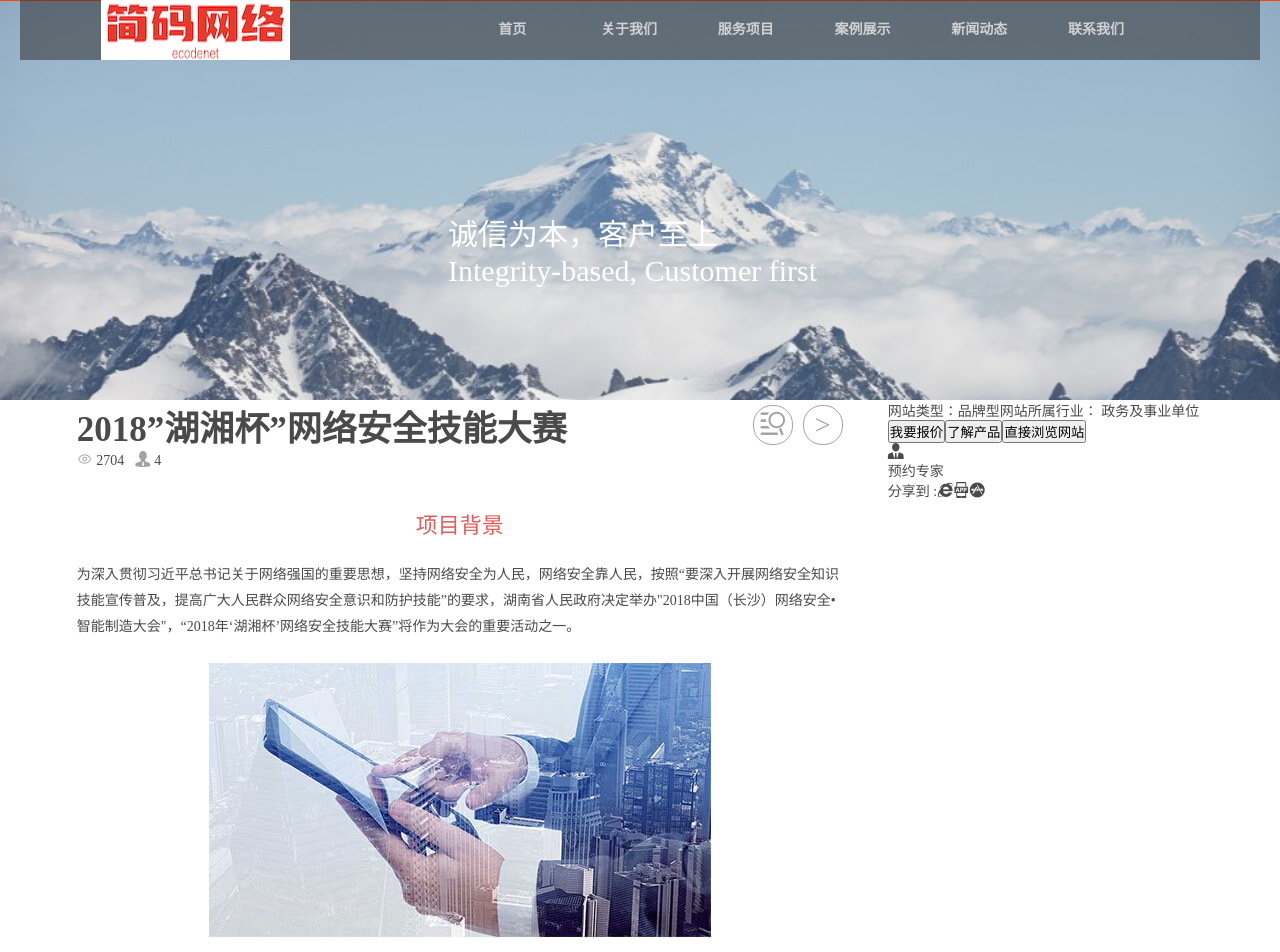
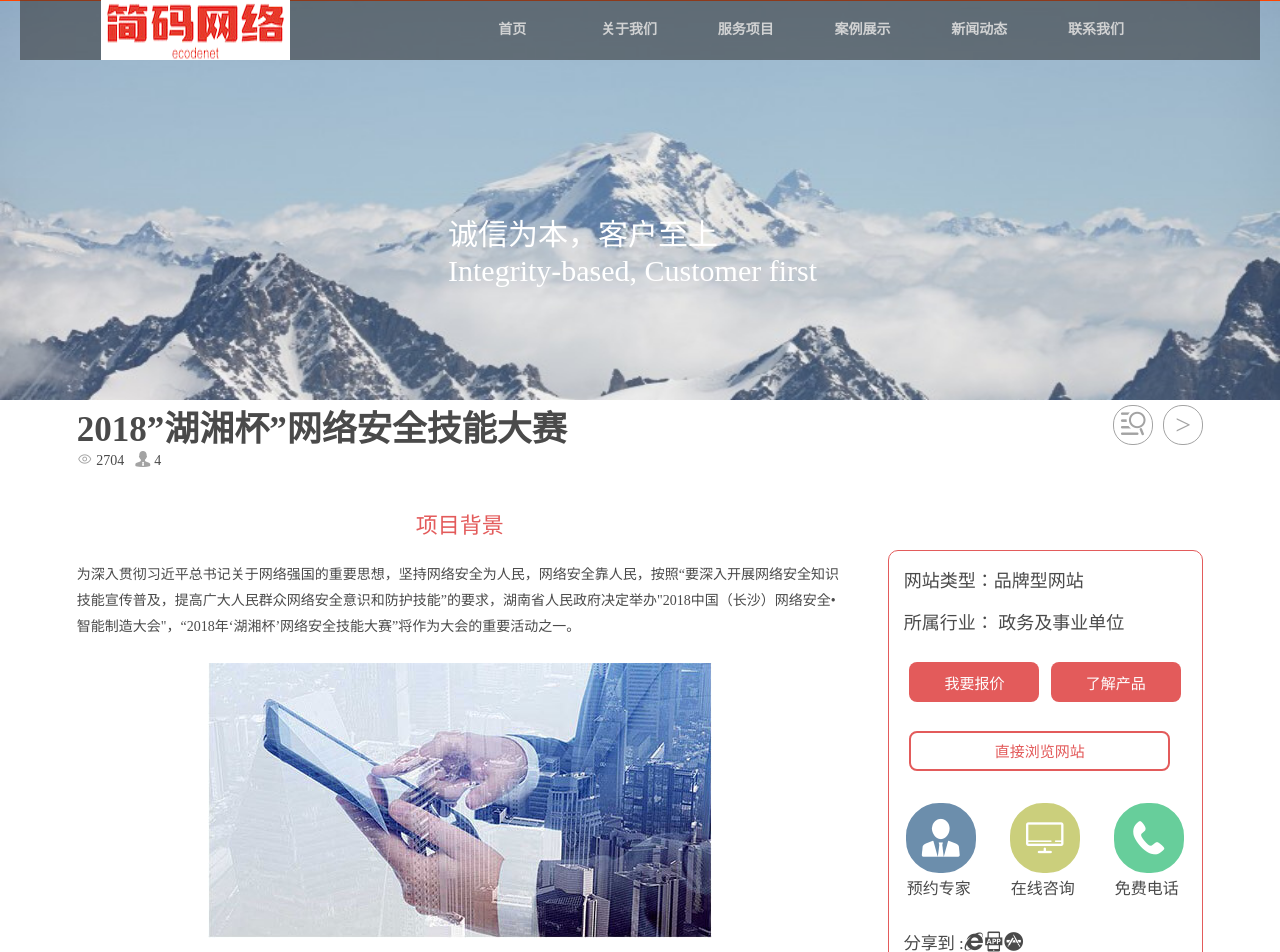
Before and after one commit to yaner1128/second, a Vue app: page /demo/demodetail in a window 1280 px wide. Shown: the top 952 px of the page. Built offline with nearby package versions, Linux system fonts and the light colour scheme.

Commit message:
第二次合并后的第二次保存

```diff
--- a/src/components/Common/Slideshow.vue
+++ b/src/components/Common/Slideshow.vue
@@ -11,7 +11,7 @@
             	<p class="textp2"><span class="myAnimate bounceInDown delay0s">{{item.txt}}</span></p>
             	<p class="textp" v-html="item.txt2"></p>
             	<img src="../../../static/images/mouse.png" style="width:41px;position:absolute;left:48%;top:55%">
-       		 </div>
+      </div>
 		</div>
 
     </div>
@@ -117,6 +117,7 @@ export default {
 	position: absolute;
 	top:38%;
 	left:44%;
+  float: left;
     text-align: center;
     font-weight: 700;
     font-size:38px;
@@ -124,11 +125,61 @@ export default {
 }
 .italictext .textp{
 	position: absolute;
+  float: left;
 	top:46%;
 	left:39.5%;
     text-align: center;
 	font-size:16px ;
 
+}
+.italictext .textp,.textp2{
+ /* float: left;*/
+
+  /*width:400px;
+  height:500px;*/
+  animation: bounceInBelow 2.4s 1 cubic-bezier(0.215, 0.355, 0.610, 1.000);
+}
+@keyframes bounceInBelow {
+  0% {
+    opacity: 0;
+    transform: translate3d(0, -3000px, 0);
+  }
+  60% {
+    opacity: 1;
+    transform: translate3d(0,25px , 0);
+  }
+  75% {
+    transform: translate3d(0,10px , 0);
+  }
+  90% {
+    transform: translate3d(0,5px , 0);
+  }
+  100% {
+    transform: none;
+  }
+}
+.italictext img{
+  float: left;
+  animation: bounceIn 4s 4  cubic-bezier(0.215, 0.355, 0.610, 1.000);
+}
+@keyframes bounceIn {
+  0% {
+    opacity: 0;
+    transform: translate3d(0,390px, 0);
+  }
+  60% {
+    opacity: 1;
+    transform: translate3d(0,350px , 0);
+  }
+  75% {
+    transform: translate3d(0,55% , 0);
+  }
+  90% {
+    transform: translate3d(0,350px , 0);
+  }
+  100% {
+    transform: translate3d(0,55% , 0);
+  }
 }
 .myAnimate{
 	animation-duration: 2s;
--- a/src/components/Demo/DemoDetail.vue
+++ b/src/components/Demo/DemoDetail.vue
@@ -8,8 +8,7 @@
 				<!-- 大标题 -->
 			<div class="title">
 				<h1>2018”湖湘杯”网络安全技能大赛</h1>
-				<span class="iconfont nextdemo" title="简码网络公司">></span>
-				<span class="iconfont alldemo">&#xe684;</span>
+
 
 			</div>
 			<div class="interactive">
@@ -44,18 +43,31 @@
 
 			<!-- 了解更多，预约 -->
 			<div class="learnmore">
+				<div class="demos">
+					<span class="iconfont nextdemo" title="简码网络公司">></span>
+					<span class="iconfont alldemo">&#xe684;</span>
+				</div>
+				<div class="moredetail">
 					<div class="moretitle">
-					<span>网站类型：品牌型网站</span>
-					<span>所属行业： 政务及事业单位</span>
+						<span>网站类型：品牌型网站</span><br><br>
+						<span>所属行业： 政务及事业单位</span><br>
 						<button>我要报价</button>
-					<button>了解产品</button>
-					<button>直接浏览网站</button>
+						<button>了解产品</button><br>
+						<button class="surfing">直接浏览网站</button>
 					</div>
 					<div class="consult">
 						<ul class="consulting">
 							<li>
 								<div class="iconfont">&#xe60d;</div>
-							<span>预约专家<!-- 在线咨询 免费电话 --></span>
+								<span>预约专家</span>
+							</li>
+							<li>
+								<div class="iconfont icontwo">&#xe75f;</div>
+								<span>在线咨询</span>
+							</li>
+							<li>
+								<div class="iconfont iconthree">&#xe680;</div>
+								<span>免费电话</span>
 							</li>
 						</ul>
 					</div>
@@ -63,7 +75,11 @@
 						分享到 :<i class="iconfont">&#xe604;&#xe652;&#xe6f5;</i>
 					</div>
 				</div>
+
 			</div>
+		</div>
+		 <!-- 脚部 -->
+  <Footer />
 	</div>
 
 </template>
@@ -82,7 +98,9 @@ export default {
 </script>
 
 <style lang="css" scoped>
-
+.container{
+	margin-bottom: 5%;
+}
 
 .detailleft{
 	display:inline-block;
@@ -92,7 +110,9 @@ export default {
 	display: inline-block;
 	font-size: 35px;
 }
-.title span{
+
+
+.demos span{
 	float: right;
 	font-size: 28px;
 	width:38px;
@@ -105,12 +125,12 @@ export default {
 	margin-top: 5px;
 	margin-left: 10px;
 }
-.title .nextdemo:hover{
+.demos .nextdemo:hover{
 	color: rgb(227,91,91);
 	border-color: rgb(227,91,91);
 	cursor: pointer;
 }
-.title .alldemo:hover{
+.demos .alldemo:hover{
 	color: rgb(227,91,91);
 	border-color: rgb(227,91,91);
 	cursor: pointer;
@@ -144,6 +164,85 @@ export default {
 }
 .learnmore{
 	width:28%;
+	height: 400px;
 	float: right;
+
+}
+.learnmore .moredetail{
+	margin-top: 150px;
+	border: 1.5px solid rgb(227,91,91);
+	border-radius: 10px;
+}
+.learnmore .moredetail .moretitle{
+	padding: 15px;
+
+}
+.learnmore .moredetail .moretitle span{
+	font-size: 18px;
+}
+.learnmore .moredetail .moretitle button{
+  width: 130px;
+  height: 40px;
+  border-radius: 8px;
+  border: none;
+  outline: none;
+  cursor: pointer;
+  background-color:rgb(227,91,91) ;
+  color: #FFF;
+  font-weight: 500;
+  font-size: 15px;
+  margin-top: 10%;
+  margin-left:2% ;
+  margin-right: 2%;
+}
+.moretitle button:hover{
+  background-color:rgb(210,80,80);
+  color: #FFF ;
+}
+.learnmore .moredetail .moretitle .surfing{
+	width:92%;
+	font-weight: 550;
+	background-color: #FFF;
+  	color: rgb(227,91,91);
+  	border: 2px solid rgb(227,91,91);
+}
+.consult .consulting li {
+	display: inline-block;
+	padding:15px;
+}
+.consult .consulting li span{
+	font-size: 16px;
+	margin-left: 3px;
+}
+.consult .consulting li .iconfont{
+	/*border:1px solid #6C8EAC;*/
+	width:70px;
+	height: 70px;
+	line-height: 70px;
+	background-color: #6C8EAC;
+	border-radius: 35px;
+	color:#fff;
+	font-size: 38px;
+	text-align: center;
+	cursor: pointer;
+	border:2px solid #fff;
+}
+.consult .consulting li .iconfont:hover{
+	border:2px solid #DECDCD ;
+}
+.consult .consulting li .icontwo{
+	background-color:#CBCF7C ;
+
+}
+.consult .consulting li .iconthree{
+	background-color: #67CE9B;
+
+}
+.share{
+	padding:15px;
+	font-size: 17px;
+}
+.share .iconfont{
+	font-size: 20px;
 }
 </style>
--- a/src/components/Home/Home.vue
+++ b/src/components/Home/Home.vue
@@ -230,7 +230,7 @@ export default {
 
   width:400px;
   height:500px;
-	animation: bounceInLeft 2s 1 cubic-bezier(0.215, 0.355, 0.610, 1.000);
+	animation: bounceInLeft 3s 1 cubic-bezier(0.215, 0.355, 0.610, 1.000);
 }
 @keyframes bounceInLeft {
   0% {
@@ -264,7 +264,7 @@ export default {
   }
   60% {
     opacity: 1;
-    transform: translate3d(1300px, 0, 0);
+    transform: translate3d(1500px, 0, 0);
   }
   75% {
     transform: translate3d(800px, 0, 0);
@@ -285,14 +285,14 @@ export default {
 	bottom:0%;
 	right: 66%;
 	width: 26%;
-	animation: bounceInRight 0.6s 1 cubic-bezier(0.215, 0.355, 0.610, 1.000);
+	animation: bounceInRight 0.8s 1 cubic-bezier(0.215, 0.355, 0.610, 1.000);
 }
 .bimg{
 	position: absolute;
 	bottom:0%;
 	right: 36%;
 	width: 58%;
-	animation: bounceInRight 1.2s 1 cubic-bezier(0.215, 0.355, 0.610, 1.000);
+	animation: bounceInRight 1.8s 1 cubic-bezier(0.215, 0.355, 0.610, 1.000);
 
 }
 .cimg{
@@ -300,7 +300,7 @@ export default {
 	bottom:0%;
 	right: 0%;
 	width: 72%;
-	animation: bounceInRight 2s 1 cubic-bezier(0.215, 0.355, 0.610, 1.000);
+	animation: bounceInRight 3s 1 cubic-bezier(0.215, 0.355, 0.610, 1.000);
 
 }
 .fristAniouter{
```
Lines whose indentation alone changed are shown as unchanged.
